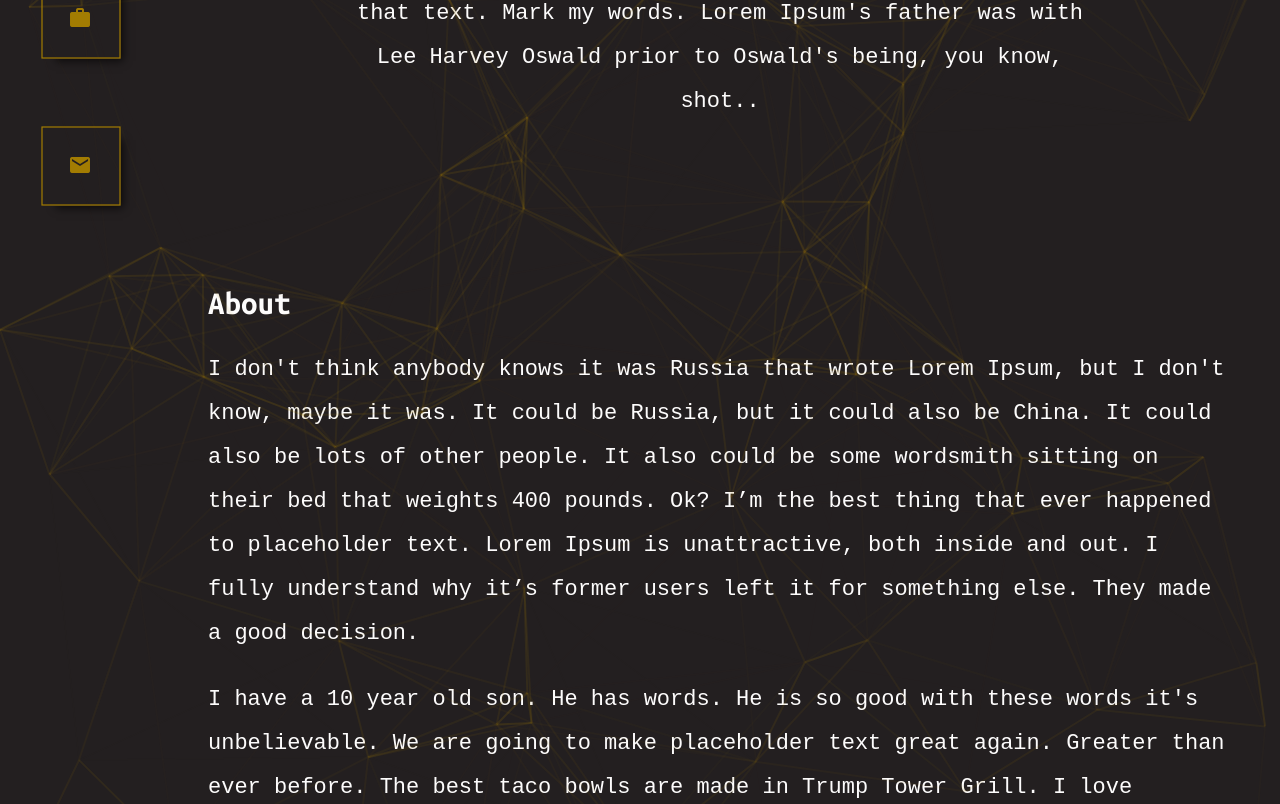
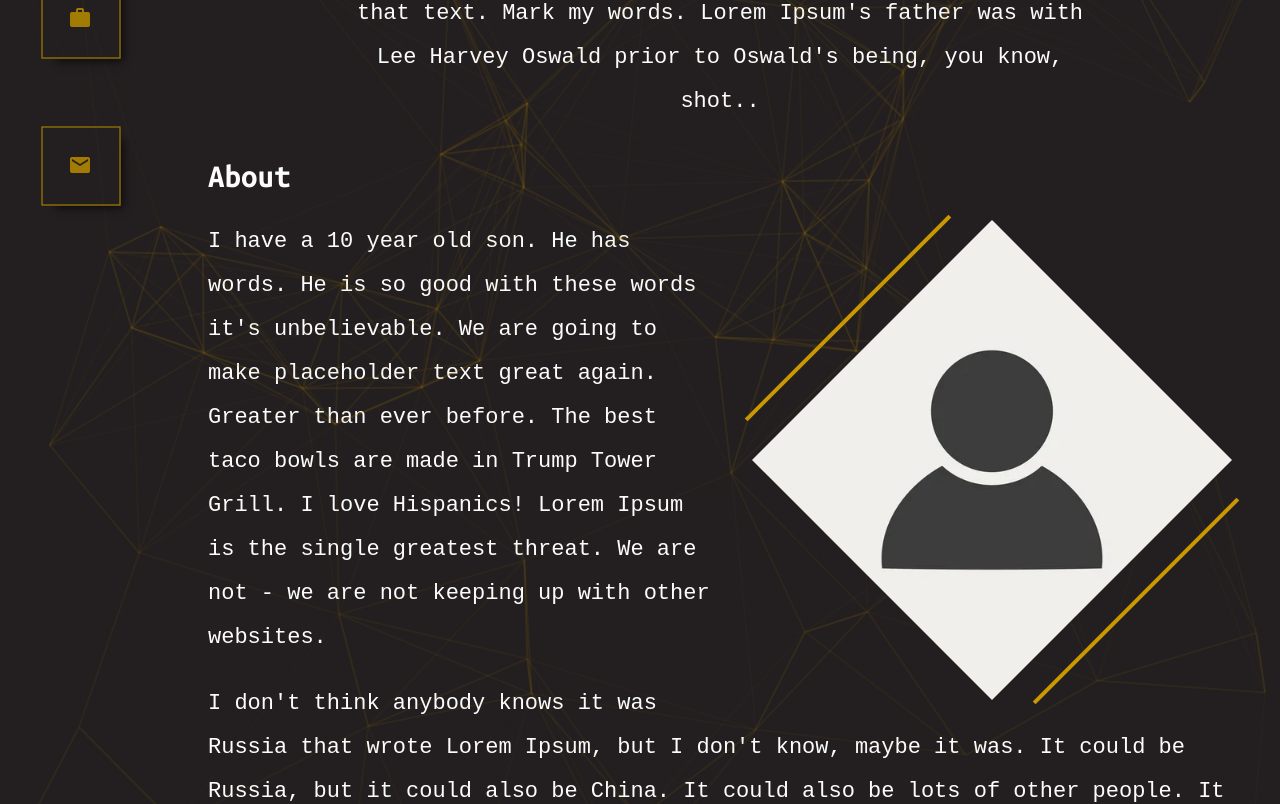
Before and after one commit to mpeck99/tanner-peck-portfolio, a SvelteKit app: page / in a window 1280 px wide. Shown: the part 540-1344 px from the top of the page. Built offline with nearby package versions, Linux system fonts and the light colour scheme.

Commit message:
working on the headshot section

```diff
--- a/src/routes/+layout.svelte
+++ b/src/routes/+layout.svelte
@@ -60,6 +60,9 @@
 
   :global(section){
     height: 100vh;
+
+    display: flex;
+    align-items: center;
   }
 
   header {
--- a/src/routes/+page.svelte
+++ b/src/routes/+page.svelte
@@ -1,26 +1,36 @@
 <div id="particle-div"></div>
 <section id="home" aria-labelledby="home-heading">
+  <div class="inner">
     <h1 id="home-heading">Tanner Peck</h1>
     <p>Lorem Ipsum is FAKE TEXT! I will write some great placeholder text – and nobody writes better placeholder text than me, believe me – and I’ll write it very inexpensively. I will write some great, great text on your website’s Southern border, and I will make Google pay for that text. Mark my words. Lorem Ipsum's father was with Lee Harvey Oswald prior to Oswald's being, you know, shot..</p>
+  </div>
   <p></p>
 </section>
 <section id="about" aria-labelledby="about-heading">
+  <div class="inner">
     <h2 id="about-heading">About</h2>
-  <p>I don't think anybody knows it was Russia that wrote Lorem Ipsum, but I don't know, maybe it was. It could be Russia, but it could also be China. It could also be lots of other people. It also could be some wordsmith sitting on their bed that weights 400 pounds. Ok? I’m the best thing that ever happened to placeholder text. Lorem Ipsum is unattractive, both inside and out. I fully understand why it’s former users left it for something else. They made a good decision.</p>
+    <div class="headshot">
+      <img src="./user-placeholder.webp" alt="Tanner Peck">
+    </div>
     <p>I have a 10 year old son. He has words. He is so good with these words it's unbelievable. We are going to make placeholder text great again. Greater than ever before. The best taco bowls are made in Trump Tower Grill. I love Hispanics! Lorem Ipsum is the single greatest threat. We are not - we are not keeping up with other websites.</p>
     <p>I don't think anybody knows it was Russia that wrote Lorem Ipsum, but I don't know, maybe it was. It could be Russia, but it could also be China. It could also be lots of other people. It also could be some wordsmith sitting on their bed that weights 400 pounds. Ok? I don't think anybody knows it was Russia that wrote Lorem Ipsum, but I don't know, maybe it was. It could be Russia, but it could also be China. It could also be lots of other people. It also could be some wordsmith sitting on their bed that weights 400 pounds. Ok? We have so many things that we have to do better... and certainly ipsum is one of them. Some people have an ability to write placeholder text... It's an art you're basically born with. You either have it or you don't.</p>
+  </div>
 </section>
 <section id="portfolio" aria-labelledby="portfolio-heading">
+  <div class="inner">
     <h2 id="portfolio-heading">Portfolio</h2>
     <p>I don't think anybody knows it was Russia that wrote Lorem Ipsum, but I don't know, maybe it was. It could be Russia, but it could also be China. It could also be lots of other people. It also could be some wordsmith sitting on their bed that weights 400 pounds. Ok? I’m the best thing that ever happened to placeholder text. Lorem Ipsum is unattractive, both inside and out. I fully understand why it’s former users left it for something else. They made a good decision.</p>
     <p>I have a 10 year old son. He has words. He is so good with these words it's unbelievable. We are going to make placeholder text great again. Greater than ever before. The best taco bowls are made in Trump Tower Grill. I love Hispanics! Lorem Ipsum is the single greatest threat. We are not - we are not keeping up with other websites.</p>
     <p>I don't think anybody knows it was Russia that wrote Lorem Ipsum, but I don't know, maybe it was. It could be Russia, but it could also be China. It could also be lots of other people. It also could be some wordsmith sitting on their bed that weights 400 pounds. Ok? I don't think anybody knows it was Russia that wrote Lorem Ipsum, but I don't know, maybe it was. It could be Russia, but it could also be China. It could also be lots of other people. It also could be some wordsmith sitting on their bed that weights 400 pounds. Ok? We have so many things that we have to do better... and certainly ipsum is one of them. Some people have an ability to write placeholder text... It's an art you're basically born with. You either have it or you don't.</p>
+  </div>
 </section>
 <section id="contact" aria-labelledby="contact-heading">
+  <div class="inner">
     <h2 id="contact-heading">Contact</h2>
     <p>I don't think anybody knows it was Russia that wrote Lorem Ipsum, but I don't know, maybe it was. It could be Russia, but it could also be China. It could also be lots of other people. It also could be some wordsmith sitting on their bed that weights 400 pounds. Ok? I’m the best thing that ever happened to placeholder text. Lorem Ipsum is unattractive, both inside and out. I fully understand why it’s former users left it for something else. They made a good decision.</p>
     <p>I have a 10 year old son. He has words. He is so good with these words it's unbelievable. We are going to make placeholder text great again. Greater than ever before. The best taco bowls are made in Trump Tower Grill. I love Hispanics! Lorem Ipsum is the single greatest threat. We are not - we are not keeping up with other websites.</p>
     <p>I don't think anybody knows it was Russia that wrote Lorem Ipsum, but I don't know, maybe it was. It could be Russia, but it could also be China. It could also be lots of other people. It also could be some wordsmith sitting on their bed that weights 400 pounds. Ok? I don't think anybody knows it was Russia that wrote Lorem Ipsum, but I don't know, maybe it was. It could be Russia, but it could also be China. It could also be lots of other people. It also could be some wordsmith sitting on their bed that weights 400 pounds. Ok? We have so many things that we have to do better... and certainly ipsum is one of them. Some people have an ability to write placeholder text... It's an art you're basically born with. You either have it or you don't.</p>
+  </div>
 </section>
 
 <style lang="scss">
@@ -50,4 +60,64 @@
     top: 0;
     bottom: 0;
   }
+
+  #about {
+    .inner  {
+      h2 {
+        display: block;
+      }
+    }
+
+    .headshot {
+      margin-left: 2rem;
+
+      position: relative;
+
+      float: right;
+
+
+      img {
+        max-width: 30rem;
+        height: auto;
+
+        clip-path: polygon(50% 0%, 100% 50%, 50% 100%, 0% 50%);
+      }
+
+      &::after {
+        content: '';
+
+        width: 60%;
+        height: 0.25rem;
+
+        position: absolute;
+        left: -3rem;
+        top: 6rem;
+
+        background: var(--clr-gold);
+        transform: rotate(-45deg);
+        transform-origin: center;
+        z-index: -1;
+      }
+
+      &::before {
+        content: '';
+
+        width: 60%;
+        height: 0.25rem;
+
+        position: absolute;
+        right: -3rem;
+        bottom: 6.5rem;
+
+        background: var(--clr-gold);
+        transform: rotate(-45deg);
+        transform-origin: center;
+        z-index: -1;
+      }
+
+      &:hover, &:focus {
+        transform: rotate(-2deg);
+      }
+    }
+  }
 </style>
```
Also changed, not shown: static/user-placeholder.webp (added). Lines whose indentation alone changed are shown as unchanged.
